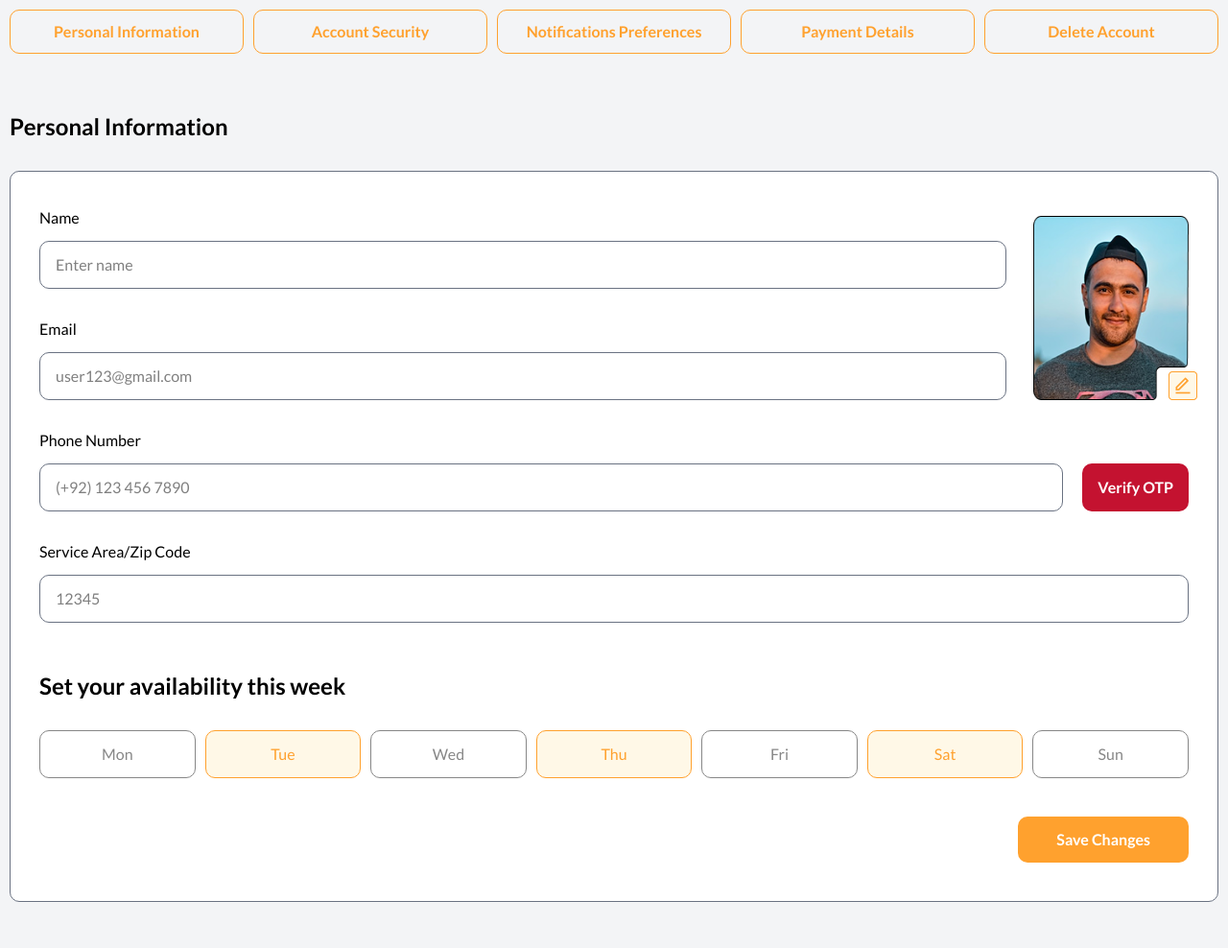
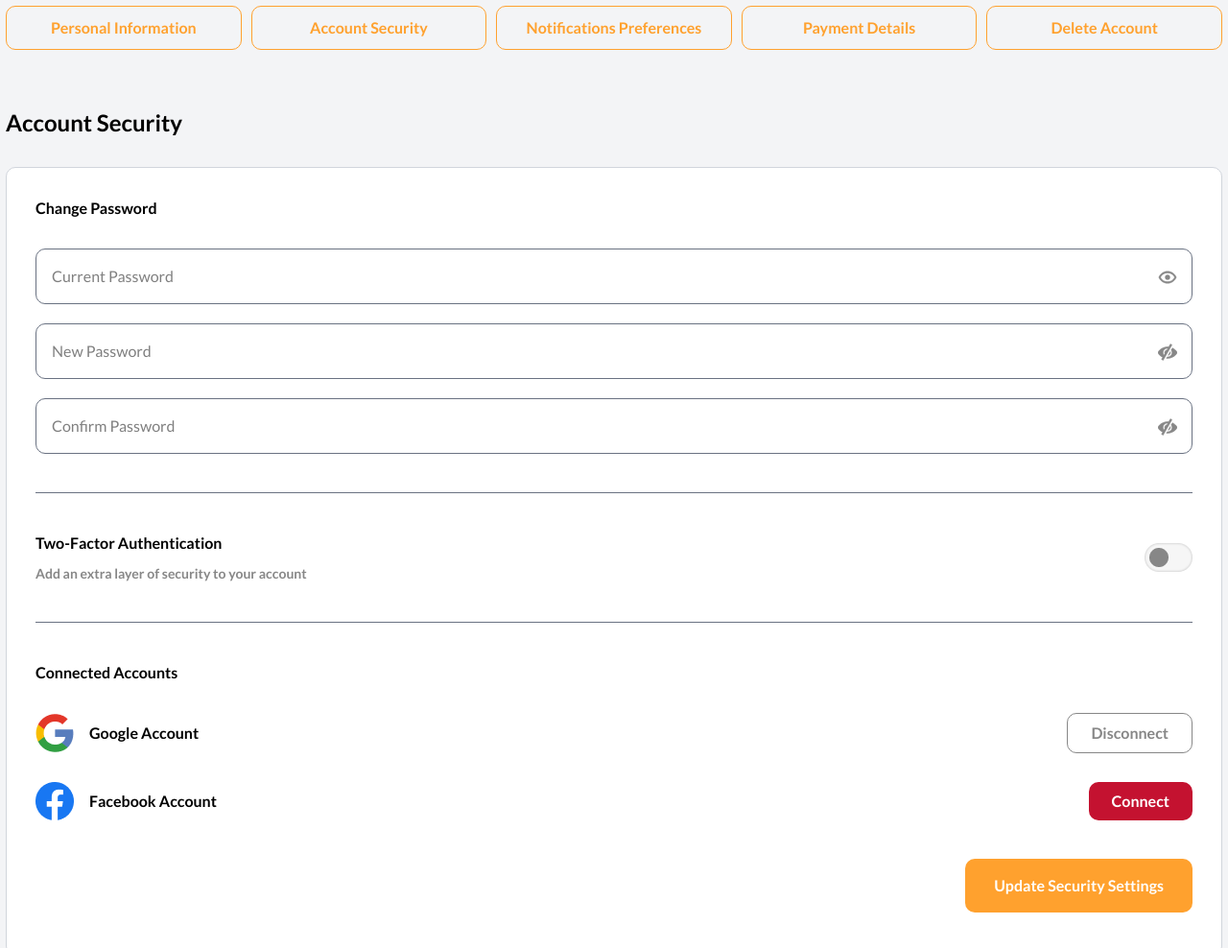
Before and after one commit to huzaifa-ikhlaq/figma-chef-page-2-h, a website: page index.html in a window 1280 px wide. Shown: the top 988 px of the page at 96% size. Before the commit the page ends 950 px from the top, so only its background shows below. Drawn offline with Linux system fonts and the light colour scheme; a web font is replaced by a local one.

Commit message:
screen-6

```diff
--- a/index.html
+++ b/index.html
@@ -6,22 +6,21 @@
     <meta name="viewport" content="width=device-width, initial-scale=1.0">
     <title>Document</title>
     <link rel="stylesheet" href="src/output.css" />
-    <link rel="preconnect" href="https://fonts.googleapis.com">
-    <link rel="preconnect" href="https://fonts.gstatic.com" crossorigin>
+    <link rel="preconnect" href="https://fonts.googleapis.com" />
+    <link rel="preconnect" href="https://fonts.gstatic.com" crossorigin />
     <link
         href="https://fonts.googleapis.com/css2?family=Lato:ital,wght@0,100;0,300;0,400;0,700;0,900;1,100;1,300;1,400;1,700;1,900&family=Playfair+Display:ital,wght@0,400..900;1,400..900&display=swap"
-        rel="stylesheet">
+        rel="stylesheet" />
 </head>
 
-<body class="bg-gray-100 m-1">
-
+<body class="bg-gray-100">
     <section class="w-full">
         <div class="grid grid-cols-1 sm:grid-cols-3 xl:grid-cols-5 gap-2.5  3xl:gap-5">
             <button
-                class="w-full text-sm md:text-base 3xl:text-xl font-semibold text-primary border rounded-r-10 border-primary active:text-white active:bg-primary py-2.5 ">Personal
+                class="w-full text-sm md:text-base 3xl:text-xl font-semibold text-primary border rounded-r-10 border-primary py-2.5 ">Personal
                 Information</button>
             <button
-                class="w-full text-sm md:text-base 3xl:text-xl font-semibold text-primary border rounded-r-10 border-primary py-2.5 ">Account
+                class="w-full text-sm md:text-base 3xl:text-xl font-semibold text-primary border rounded-r-10 border-primary  active:text-white active:bg-primary py-2.5 ">Account
                 Security</button>
             <button
                 class="w-full text-sm md:text-base 3xl:text-xl font-semibold text-primary border rounded-r-10 border-primary  py-2.5 ">Notifications
@@ -34,67 +33,84 @@
                 Account</button>
         </div>
     </section>
-    <!-- <section-2>---------</section-2> -->
+    <!-- <section-2></section-2> -->
     <section>
-        <h1 class="font-semibold text-2xl 3xl:text-3xl max-md:mb-5 max-md:mt-7.5 mt-15 mb-7.5">Personal Information</h1>
-        <div class="bg-white rounded-r-10 border border-gray-500 px-7.5 pt-9 pb-10">
+        <h2 class="text-2xl 3xl:text-3xl font-semibold mt-7.5 mb-5 lg:mt-15 lg:mb-7.5">Account Security</h2>
+        <div class="bg-white px-5 xs:px-7.5 pt-7.5 pb-11 rounded-r-10 border border-gray-300">
+            <h3 class="text-base 3xl:text-22px mb-5 lg:mb-7.5 font-semibold">Change Password</h3>
             <form action="">
-                <div class="relative md:flex flex-row-reverse gap-x-7 ">
-                    <div class="flex justify-center max-md:mb-7.5">
-                        <img class="size-48 shrink-0 mt-2.5  " src="img/Rectangle 94.png" alt="">
-                        <img class=" absolute size-7.5 top-43 max-md:ml-37.5 md:ml-37.5"
-                            src="img/Group 1000007524.png" alt="">
+                <!-- <input-1></input-1> -->
+                <div class="relative flex">
+                    <input class="w-full max-md:text-sm py-2 lg:py-4 indent-4 border border-gray-500 rounded-r-10 mb-5 " type="password"
+                        name="" placeholder="Current Password" id="">
+                    <span class="absolute right-4 top-2.5 lg:top-5  "> <svg xmlns="http://www.w3.org/2000/svg" width="20"
+                            height="20" viewBox="0 0 24 24">
+                            <path fill="#878787"
+                                d="M12 9a3 3 0 0 1 3 3a3 3 0 0 1-3 3a3 3 0 0 1-3-3a3 3 0 0 1 3-3m0-4.5c5 0 9.27 3.11 11 7.5c-1.73 4.39-6 7.5-11 7.5S2.73 16.39 1 12c1.73-4.39 6-7.5 11-7.5M3.18 12a9.821 9.821 0 0 0 17.64 0a9.821 9.821 0 0 0-17.64 0"
+                                stroke-width="0.5" stroke="#878787" />
+                        </svg></span>
+                </div>
+                    <!-- <input-2></input-2> -->
+                <div class="relative flex">
+                    <input class="w-full max-md:text-sm py-2 lg:py-4 indent-4 border border-gray-500 rounded-r-10 mb-5 " type="password"
+                        name="" placeholder="New Password" id="">
+                    <span class="absolute right-4 top-2.5 lg:top-5  "><svg xmlns="http://www.w3.org/2000/svg" width="20"
+                            height="20" viewBox="0 0 1200 1200">
+                            <path fill="#878787"
+                                d="M669.727 273.516c-22.891-2.476-46.15-3.895-69.727-4.248c-103.025.457-209.823 25.517-310.913 73.536c-75.058 37.122-148.173 89.529-211.67 154.174C46.232 529.978 6.431 577.76 0 628.74c.76 44.162 48.153 98.67 77.417 131.764c59.543 62.106 130.754 113.013 211.67 154.174q4.126 2.003 8.276 3.955l-75.072 131.102l102.005 60.286l551.416-960.033l-98.186-60.008zm232.836 65.479l-74.927 129.857c34.47 44.782 54.932 100.006 54.932 159.888c0 149.257-126.522 270.264-282.642 270.264c-6.749 0-13.29-.728-19.922-1.172l-49.585 85.84c22.868 2.449 45.99 4.233 69.58 4.541c103.123-.463 209.861-25.812 310.84-73.535c75.058-37.122 148.246-89.529 211.743-154.174c31.186-32.999 70.985-80.782 77.417-131.764c-.76-44.161-48.153-98.669-77.417-131.763c-59.543-62.106-130.827-113.013-211.743-154.175c-2.731-1.324-5.527-2.515-8.276-3.807m-302.636 19.483c6.846 0 13.638.274 20.361.732l-58.081 100.561c-81.514 16.526-142.676 85.88-142.676 168.897c0 20.854 3.841 40.819 10.913 59.325c.008.021-.008.053 0 .074l-58.228 100.854c-34.551-44.823-54.932-100.229-54.932-160.182c.001-149.255 126.524-270.262 282.643-270.261m168.969 212.035L638.013 797.271c81.076-16.837 141.797-85.875 141.797-168.603c0-20.474-4.086-39.939-10.914-58.155"
+                                stroke-width="30" stroke="#878787" />
+                        </svg>
+                    </span>
+                </div>
+                    <!-- <input-3></input-3> -->
+                <div class="relative flex">
+                    <input class="w-full py-2 max-md:text-sm lg:py-4 indent-4 border border-gray-500 rounded-r-10  " type="password" name=""
+                        placeholder="Confirm Password" id="">
+                    <span class="absolute right-4 top-2.5 lg:top-5  "><svg xmlns="http://www.w3.org/2000/svg" width="20"
+                            height="20" viewBox="0 0 1200 1200">
+                            <path fill="#878787"
+                                d="M669.727 273.516c-22.891-2.476-46.15-3.895-69.727-4.248c-103.025.457-209.823 25.517-310.913 73.536c-75.058 37.122-148.173 89.529-211.67 154.174C46.232 529.978 6.431 577.76 0 628.74c.76 44.162 48.153 98.67 77.417 131.764c59.543 62.106 130.754 113.013 211.67 154.174q4.126 2.003 8.276 3.955l-75.072 131.102l102.005 60.286l551.416-960.033l-98.186-60.008zm232.836 65.479l-74.927 129.857c34.47 44.782 54.932 100.006 54.932 159.888c0 149.257-126.522 270.264-282.642 270.264c-6.749 0-13.29-.728-19.922-1.172l-49.585 85.84c22.868 2.449 45.99 4.233 69.58 4.541c103.123-.463 209.861-25.812 310.84-73.535c75.058-37.122 148.246-89.529 211.743-154.174c31.186-32.999 70.985-80.782 77.417-131.764c-.76-44.161-48.153-98.669-77.417-131.763c-59.543-62.106-130.827-113.013-211.743-154.175c-2.731-1.324-5.527-2.515-8.276-3.807m-302.636 19.483c6.846 0 13.638.274 20.361.732l-58.081 100.561c-81.514 16.526-142.676 85.88-142.676 168.897c0 20.854 3.841 40.819 10.913 59.325c.008.021-.008.053 0 .074l-58.228 100.854c-34.551-44.823-54.932-100.229-54.932-160.182c.001-149.255 126.524-270.262 282.643-270.261m168.969 212.035L638.013 797.271c81.076-16.837 141.797-85.875 141.797-168.603c0-20.474-4.086-39.939-10.914-58.155"
+                                stroke-width="30" stroke="#878787" />
+                        </svg>
+                    </span>
+                </div>
+            </form>
+            <hr class="border-gray-500  my-7.5 lg:my-10 ">
+            <div class="flex justify-between items-center">
+                <div>
+                    <h2 class="text-base 3xl:text-22px font-semibold">Two-Factor Authentication</h2>
+                    <p class="text-sm 3xl:text-base text-light-grey font-semibold mt-2.5">Add an extra layer of security
+                        to your account</p>
+                </div>
+                <div><img src="img/Group 1000006936.png" alt=""></div>
+            </div>
+             <hr class="border-gray-500  my-7.5 lg:my-10 ">
+            <div>
+                <h2 class="text-base 3xl:text-22px font-semibold mb-5 lg:mb-7.5">Connected Accounts</h2>
+                <div class="flex justify-between items-center mb-5 lg:mb-7.5">
+                    <div class="flex items-center gap-x-2 sm:gap-x-4">
+                        <img class="size-8 xs:size-9 lg:size-10" src="img/devicon_google.png" alt="">
+                        <h3 class="text-sm xs:text-base 3xl:text-22px font-semibold ">Google Account</h3>
                     </div>
-                    <div class="flex flex-col w-full">
-                        <div class="flex flex-col">
-                            <label for="name" class="mb-3">Name</label>
-                            <input class="py-2 lg:py-3 w-full indent-4 border border-gray-500 rounded-r-10" type="text"
-                                name="Name" placeholder="Enter name" id="">
-                        </div>
-                        <div class="flex flex-col mt-7.5 max-md:mt-5">
-                            <label for="name" class="mb-3">Email</label>
-                            <input class="py-2 lg:py-3 w-full indent-4 border border-gray-500 rounded-r-10" type="email"
-                                name="Name" placeholder="user123@gmail.com    " id="">
-                        </div>
+                    <div>
+                        <button
+                            class="text-light-grey border border-light-grey rounded-r-10 text-sm md:text-base 3xl:text-20px font-semibold py-1 px-3  xs:py-1.5 xs:px-4 lg:py-2 lg:px-6">Disconnect</button>
                     </div>
                 </div>
-                <div class="flex flex-col mt-7.5 max-md:mt-5">
-                    <label for="name" class="mb-3 ">Phone Number</label>
-                    <div class="flex max-xs:flex-col gap-x-5  w-full">
-                        <input class="py-2 lg:py-3 w-full indent-4 border border-gray-500 rounded-r-10" type="tel"
-                            name="Name" placeholder="(+92) 123 456 7890    " id="">
+                <div class="flex justify-between items-center">
+                    <div class="flex items-center gap-x-2 sm:gap-x-4">
+                        <img class="size-8 xs:size-9 lg:size-10 " src="img/logos_facebook.png" alt="">
+                        <h3 class="text-sm xs:text-base 3xl:text-22px  font-semibold">Facebook Account </h3>
+                    </div>
+                    <div>
                         <button
-                            class=" text-sm lg:text-base 3xl:text-xl   text-white max-xs:mt-2.5 max-xs:w-full  py-2.5 lg:py-3 3xl:py-2.5 px-4 rounded-r-10 bg-secondary shrink-0 font-semibold">Verify OTP</button>
+                            class="text-white bg-secondary rounded-r-10 text-sm md:text-base 3xl:text-20p font-semibold py-1 px-3 xs:py-1.5 xs:px-4  lg:py-2 lg:px-6">Connect</button>
                     </div>
                 </div>
-                <div class="flex flex-col mt-7.5 max-md:mt-5">
-                    <label for="name" class="mb-3">Service Area/Zip Code </label>
-                    <input class="py-2 lg:py-3  indent-4 border border-gray-500 rounded-r-10" type="text" name="Name"
-                        placeholder="12345    " id="">
-                </div>
-            </form>
-            <h2 class="text-2xl font-bold max-md:mb-5 max-md:mt-7.5 mt-12.5 mb-7.5 ">Set your availability this week
-            </h2>
-            <div class="text-sm md:text-base  grid grid-cols-2 xs:grid-cols-4 md:grid-cols-7  justify-items-center  gap-2.5  3xl:gap-5 ">
+            </div>
+             <div class="flex justify-end max-sm:w-full mt-10">
                 <button
-                    class="border w-full border-light-grey text-light-grey rounded-r-10 py-1.5 xs:py-2 xl:py-3 2xl:py-4.5 ">Mon</button>
-                <button
-                    class="border w-full border-primary text-primary bg-[#FFF8E7] rounded-r-10  py-1.5 xs:py-2 xl:py-3 2xl:py-4.5  ">Tue</button>
-                <button
-                    class="border w-full border-light-grey text-light-grey rounded-r-10  py-1.5 xs:py-2 xl:py-3 2xl:py-4.5  ">Wed</button>
-                <button
-                    class="border w-full border-primary text-primary bg-[#FFF8E7] rounded-r-10  py-1.5 xs:py-2 xl:py-3 2xl:py-4.5  ">Thu</button>
-                <button
-                    class="border w-full border-light-grey text-light-grey rounded-r-10  py-1.5 xs:py-2 xl:py-3 2xl:py-4.5 ">Fri</button>
-                <button
-                    class="border w-full border-primary text-primary bg-[#FFF8E7] rounded-r-10  py-1.5 xs:py-2 xl:py-3 2xl:py-4.5  ">Sat</button>
-                <button
-                    class="border w-full border-light-grey text-light-grey rounded-r-10  py-1.5 xs:py-2 xl:py-3 2xl:py-4.5  ">Sun</button>
-            </div>
-            <div class="flex justify-end max-sm:w-full">
-                <button
-                    class=" max-sm:w-full  text-white max-md:text-sm md:text-base 3xl:text-xl font-semibold bg-primary  max-md:py-2 max-md:px-6 py-3 px-10 rounded-r-10  mt-8 sm:mt-10">Save
-                    Changes
+                    class=" max-sm:w-full  text-white text-sm md:text-base 3xl:text-20px font-semibold bg-primary  py-2 px-6 lg:py-4 lg:px-7.5 rounded-r-10   ">Update Security Settings
                 </button>
             </div>
         </div>
--- a/style.css
+++ b/style.css
@@ -8,6 +8,7 @@
   --color-secondary: #c41230; /* Red */
   --color-light-grey: #878787; /* lightgrey */
   --text-10px: 10px;
+  --text-22px: 22px;
   --breakpoint-coxs: 23.4375rem; /* 375px */
   --breakpoint-xs: 26.5625rem; /* 425px */
   --breakpoint-sm: 36rem; /* 576px */
```
Also changed, not shown: index5.html (added, +104 -0 lines), img/Group 1000006936.png (added), img/devicon_google.png (added), img/logos_facebook.png (added), src/devicon_google.png (added), src/output.css.
